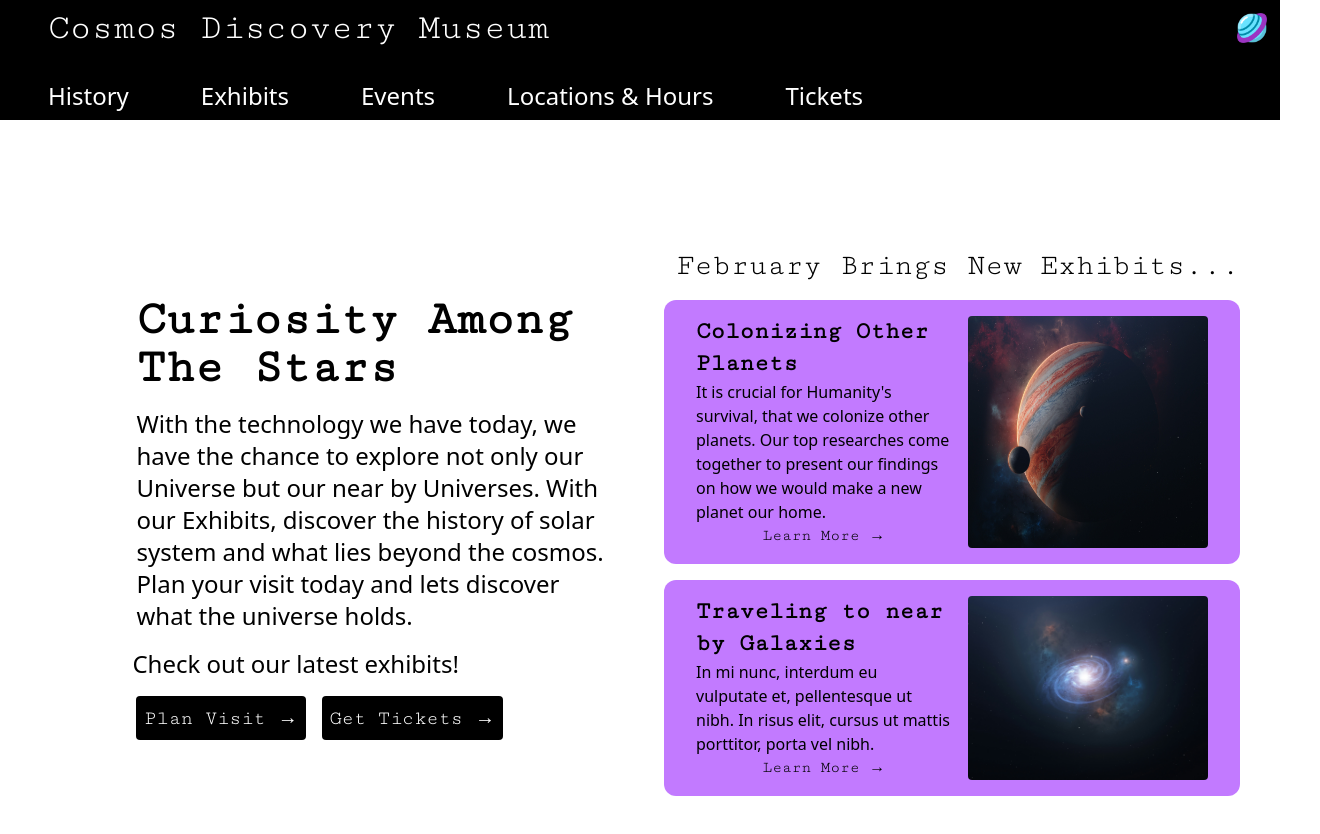
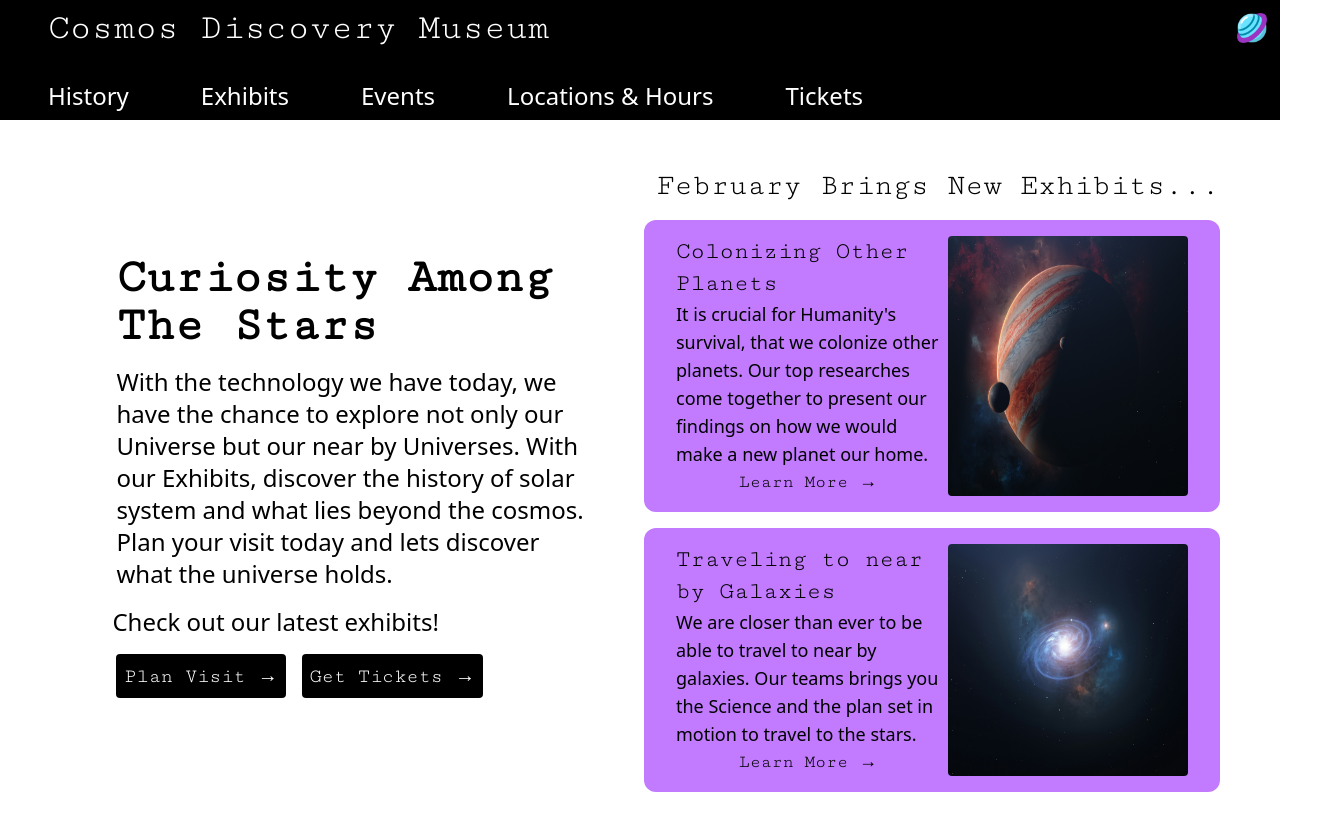
Before and after one commit to Davonne007-TX/world-of-code-and-design, a React (Vite) app: page /exhibit in a window 1280 px wide. Shown: the top 834 px of the page, 1320 px wide, since content can reach past the window. Built offline with nearby package versions, Linux system fonts and the light colour scheme; a web font is replaced by a local one.

Commit message:
add text to NewExhibits component

```diff
--- a/src/components/museum/NewExhibits.jsx
+++ b/src/components/museum/NewExhibits.jsx
@@ -11,7 +11,7 @@ export default function NewExhibits() {
     },
     {
       exhibitTitle: "Traveling to near by Galaxies",
-      exhibitDescription: `In mi nunc, interdum eu vulputate et, pellentesque ut nibh. In risus elit, cursus ut mattis porttitor, porta vel nibh. `,
+      exhibitDescription: `We are closer than ever to be able to travel to near by galaxies. Our teams brings you the Science and the plan set in motion to travel to the stars.`,
       exhibitImage: "/images/galaxies.jpg",
       alt: "Image of a far away Planet in the distance of space, Photo by Javier Miranda on Unsplash",
       id: 2,
@@ -26,19 +26,17 @@ export default function NewExhibits() {
       {featuredExhibits.map((exhibit) => (
         <>
           <section
-            className="bg-purple-400 max-w-2xl flex flex-col  justify-center items-center rounded-xl p-4 "
+            className="bg-purple-400 max-w-4xl flex flex-col  justify-center items-center rounded-xl p-4 "
             key={exhibit.id}
           >
             {" "}
-            <section className=" max-w-lg flex gap-4">
+            <section className=" max-w-lg flex gap-2">
               <div className="flex flex-col">
-                <h2 className="text-2xl font-bold font-cut">
-                  {exhibit.exhibitTitle}
-                </h2>
-                <p>{exhibit.exhibitDescription}</p>
+                <h2 className="text-2xl font-cut">{exhibit.exhibitTitle}</h2>
+                <p className="text-lg">{exhibit.exhibitDescription}</p>
                 <Button
                   btnTxt={"Learn More → "}
-                  className={"font-cut hover:underline"}
+                  className={"font-cut hover:underline text-lg"}
                 />
               </div>
               <img
--- a/src/components/museum/PlanetHeader.jsx
+++ b/src/components/museum/PlanetHeader.jsx
@@ -11,7 +11,7 @@ export default function PlanetHeader() {
   return (
     <header className=" bg-black/100 text-white text-2xl">
       <div className="flex items-center justify-between w-full p-2">
-        <h1 className="text-4xl font-cut flex-grow ml-2 md:ml-10">
+        <h1 className="text-4xl font-cut flex-grow ml-1 md:ml-10">
           Cosmos Discovery Museum
         </h1>
         <img
--- a/src/components/museum/PlanetHero.jsx
+++ b/src/components/museum/PlanetHero.jsx
@@ -5,7 +5,7 @@ import NewExhibits from "./NewExhibits";
 export default function PlanetHero() {
   const latestExhibits = "Check out our latest exhibits!";
   return (
-    <section className="w-full lg:ml-10 flex flex-col justify-center items-center lg:flex-row gap-8">
+    <section className=" max-w-8xl lg:ml-10 flex flex-col justify-center items-center lg:flex-row gap-8 lg:-mt-20">
       <section className="flex flex-col max-w-lg ">
         <Card
           title={"Curiosity Among The Stars"}
```
